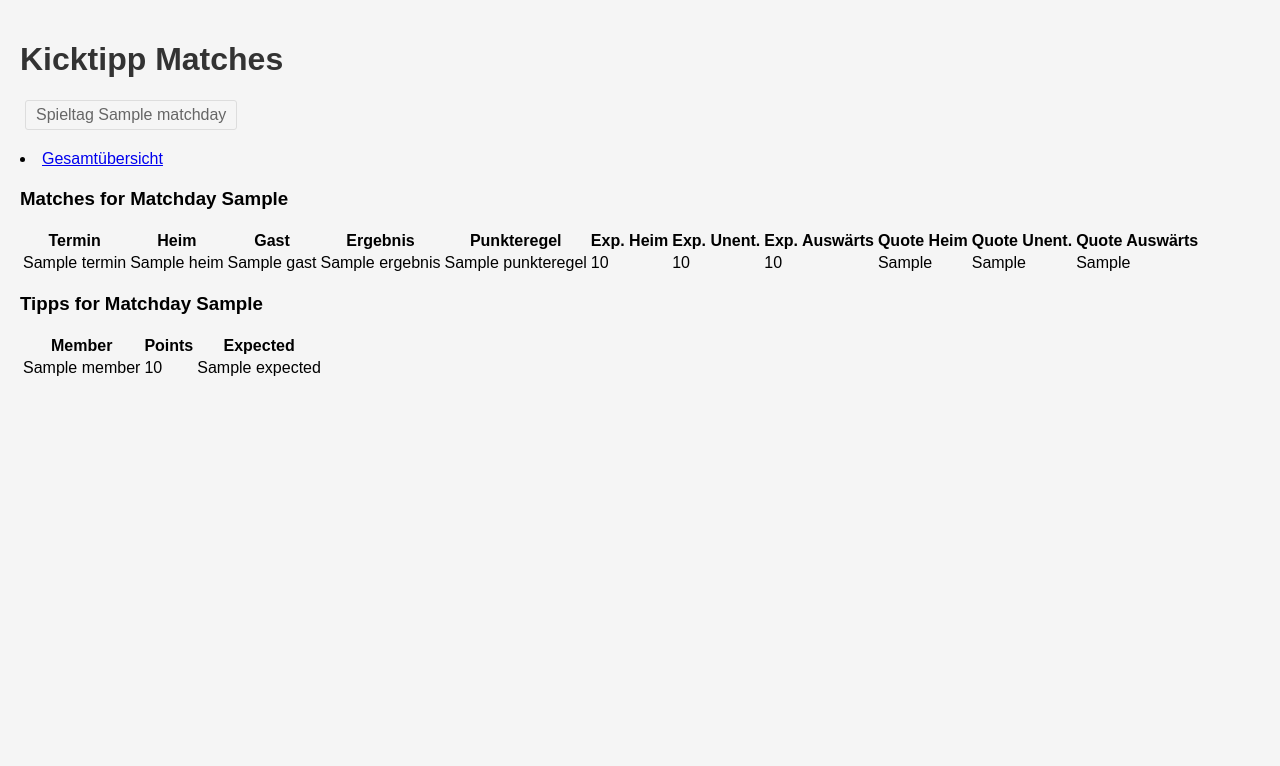
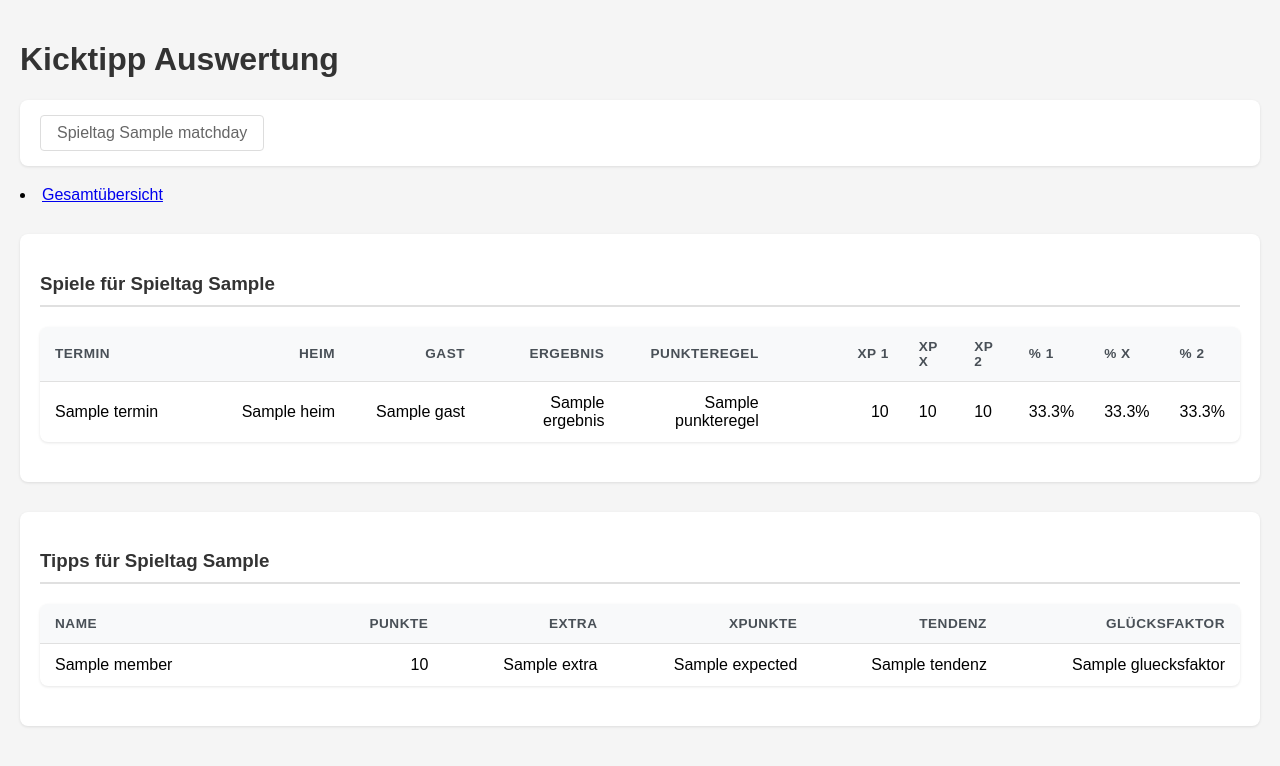
Before and after one commit to Takezo87/kicktipp-analyzer, a Flask app: template templates/matches.html in a window 1280 px wide. Shown: the top 766 px of the page. Run offline with Flask 3, Linux system fonts and the light colour scheme; the template is opened without the code that fills it: most values are stand-ins (such as "Sample title", 1, 10 or a date in 2020).

Commit message:
extra points, gluecksfaktor, nicer rendering

```diff
--- a/app.py
+++ b/app.py
@@ -39,7 +39,7 @@
     try:
         conn = sqlite3.connect(db_path)
         query = """
-        SELECT spieltag, member, points, expected FROM pivot_tipps
+        SELECT spieltag, member, points, expected, extra FROM pivot_tipps
         """
         df = pd.read_sql_query(query, conn)
         conn.close()
@@ -59,6 +59,10 @@
     # round float to 2 decimal places
     df = df.round(2)
     df_tipps = get_tipps_from_db()
+    # round float to 2 decimal places
+    df_tipps = df_tipps.round(2)
+    df_tipps['tendenz'] = df_tipps['points'] - df_tipps['extra']
+    df_tipps['gluecksfaktor'] = df_tipps['tendenz'] / df_tipps['expected']
     # round float to 2 decimal places
     df_tipps = df_tipps.round(2)
 
@@ -84,8 +88,13 @@
         if df_tipps is not None and not df_tipps.empty:
             tipps = df_tipps.groupby('member').agg({
                 'points': 'sum',
-                'expected': 'sum'
+                'expected': 'sum',
+                'extra': 'sum'
             }).round(2).reset_index()
+            # Calculate tendenz and gluecksfaktor for aggregated data
+            tipps['tendenz'] = tipps['points'] - tipps['extra']
+            tipps['gluecksfaktor'] = tipps['tendenz'] / tipps['expected']
+            tipps = tipps.round(2)
             tipps = tipps.sort_values('points', ascending=False).to_dict('records')
         else:
             tipps = []
--- a/static/styles.css
+++ b/static/styles.css
@@ -55,3 +55,137 @@
 .matches-table tr:hover {
     background-color: #f8f9fa;
 }
+
+/* Table Styles */
+.table {
+    width: 100%;
+    border-collapse: separate;
+    border-spacing: 0;
+    background-color: white;
+    box-shadow: 0 1px 3px rgba(0, 0, 0, 0.1);
+    margin: 20px 0;
+    border-radius: 8px;
+    overflow: hidden;
+}
+
+.table th,
+.table td {
+    padding: 12px 15px;
+    text-align: left;
+    border-bottom: 1px solid #e0e0e0;
+}
+
+.table th {
+    background-color: #f8f9fa;
+    font-weight: 600;
+    color: #495057;
+    text-transform: uppercase;
+    font-size: 0.85em;
+    letter-spacing: 0.5px;
+}
+
+.table tr:last-child td {
+    border-bottom: none;
+}
+
+.table tbody tr:hover {
+    background-color: #f8f9fa;
+    transition: background-color 0.2s ease;
+}
+
+.table tbody tr:nth-child(even) {
+    background-color: #fafafa;
+}
+
+/* Section Headers */
+.matches-section,
+.tipps-section {
+    margin: 30px 0;
+    background-color: white;
+    padding: 20px;
+    border-radius: 8px;
+    box-shadow: 0 1px 3px rgba(0, 0, 0, 0.1);
+}
+
+.matches-section h3,
+.tipps-section h3 {
+    color: #333;
+    margin-bottom: 20px;
+    padding-bottom: 10px;
+    border-bottom: 2px solid #e0e0e0;
+}
+
+/* Matchday Navigation */
+.matchday-nav {
+    display: flex;
+    flex-wrap: wrap;
+    gap: 10px;
+    margin: 20px 0;
+    padding: 15px;
+    background-color: white;
+    border-radius: 8px;
+    box-shadow: 0 1px 3px rgba(0, 0, 0, 0.1);
+}
+
+.matchday-nav a {
+    display: inline-block;
+    padding: 8px 16px;
+    text-decoration: none;
+    color: #666;
+    border: 1px solid #ddd;
+    border-radius: 4px;
+    transition: all 0.2s ease;
+}
+
+.matchday-nav a:hover {
+    background-color: #f8f9fa;
+    border-color: #007bff;
+    color: #007bff;
+}
+
+.matchday-nav a.btn-primary {
+    background-color: #007bff;
+    color: white;
+    border-color: #007bff;
+}
+
+.matchday-nav a.btn-primary:hover {
+    background-color: #0056b3;
+    border-color: #0056b3;
+    color: white;
+}
+
+/* Value Indicators */
+.table td.positive {
+    color: #28a745;
+}
+
+.table td.negative {
+    color: #dc3545;
+}
+
+/* Adjust column widths for better readability */
+.table th:nth-child(1),
+/* Name */
+.table td:nth-child(1) {
+    min-width: 150px;
+}
+
+.table th:nth-child(2),
+/* Points */
+.table td:nth-child(2),
+.table th:nth-child(3),
+/* Extra */
+.table td:nth-child(3),
+.table th:nth-child(4),
+/* Expected */
+.table td:nth-child(4),
+.table th:nth-child(5),
+/* Tendenz */
+.table td:nth-child(5),
+.table th:nth-child(6),
+/* Glücksfaktor */
+.table td:nth-child(6) {
+    text-align: right;
+    min-width: 100px;
+}
--- a/templates/base.html
+++ b/templates/base.html
@@ -4,13 +4,13 @@
 <head>
     <meta charset="UTF-8">
     <meta name="viewport" content="width=device-width, initial-scale=1.0">
-    <title>Kicktipp Matches</title>
+    <title>Kicktipp Auswertung</title>
     <link rel="stylesheet" href="{{ url_for('static', filename='styles.css') }}">
 </head>
 
 <body>
     <header>
-        <h1>Kicktipp Matches</h1>
+        <h1>Kicktipp Auswertung</h1>
         <nav>
             {% block navigation %}{% endblock %}
             <li class="nav-item">
--- a/templates/matches.html
+++ b/templates/matches.html
@@ -21,7 +21,7 @@
 <!-- Display matches only for regular matchdays -->
 {% if matches %}
 <div class="matches-section">
-    <h3>Matches for Matchday {{ current_matchday }}</h3>
+    <h3>Spiele für Spieltag {{ current_matchday }}</h3>
     <table class="table">
         <thead>
             <tr>
@@ -30,12 +30,12 @@
                 <th>Gast</th>
                 <th>Ergebnis</th>
                 <th>Punkteregel</th>
-                <th>Exp. Heim</th>
-                <th>Exp. Unent.</th>
-                <th>Exp. Auswärts</th>
-                <th>Quote Heim</th>
-                <th>Quote Unent.</th>
-                <th>Quote Auswärts</th>
+                <th>xP 1</th>
+                <th>xP X</th>
+                <th>xP 2</th>
+                <th>% 1</th>
+                <th>% X</th>
+                <th>% 2</th>
             </tr>
         </thead>
         <tbody>
@@ -49,9 +49,12 @@
                 <td>{{ match.exp_home_points }}</td>
                 <td>{{ match.exp_draw_points }}</td>
                 <td>{{ match.exp_away_points }}</td>
-                <td>{{ match.odds_home }}</td>
-                <td>{{ match.odds_draw }}</td>
-                <td>{{ match.odds_away }}</td>
+                <td>{{ ((1/match.odds_home)/((1/match.odds_home)+(1/match.odds_draw)+(1/match.odds_away)) *
+                    100)|round(1) }}%</td>
+                <td>{{ ((1/match.odds_draw)/((1/match.odds_home)+(1/match.odds_draw)+(1/match.odds_away)) *
+                    100)|round(1) }}%</td>
+                <td>{{ ((1/match.odds_away)/((1/match.odds_home)+(1/match.odds_draw)+(1/match.odds_away)) *
+                    100)|round(1) }}%</td>
             </tr>
             {% endfor %}
         </tbody>
@@ -66,15 +69,18 @@
         {% if is_total %}
         Gesamtpunkte
         {% else %}
-        Tipps for Matchday {{ current_matchday }}
+        Tipps für Spieltag {{ current_matchday }}
         {% endif %}
     </h3>
     <table class="table">
         <thead>
             <tr>
-                <th>Member</th>
-                <th>{% if is_total %}Gesamtpunkte{% else %}Points{% endif %}</th>
-                <th>{% if is_total %}Erwartete Punkte{% else %}Expected{% endif %}</th>
+                <th>Name</th>
+                <th>{% if is_total %}Gesamtpunkte{% else %}Punkte{% endif %}</th>
+                <th>Extra</th>
+                <th>{% if is_total %}Erwartete Punkte{% else %}xPunkte{% endif %}</th>
+                <th>Tendenz</th>
+                <th>Glücksfaktor</th>
             </tr>
         </thead>
         <tbody>
@@ -82,7 +88,14 @@
             <tr>
                 <td>{{ tipp.member }}</td>
                 <td>{{ tipp.points }}</td>
+                <td>{{ tipp.extra }}</td>
                 <td>{{ tipp.expected }}</td>
+                <td
+                    class="{% if tipp.tendenz > tipp.expected %}positive{% elif tipp.tendenz < tipp.expected %}negative{% endif %}">
+                    {{
+                    tipp.tendenz }}</td>
+                <td class="{% if tipp.gluecksfaktor > 1 %}positive{% elif tipp.gluecksfaktor < 1 %}negative{% endif %}">
+                    {{ tipp.gluecksfaktor }}</td>
             </tr>
             {% endfor %}
         </tbody>
```
Also changed, not shown: scrape.py (+64 -9 lines), templates/total.html (+8 -2 lines), changelog.md.
